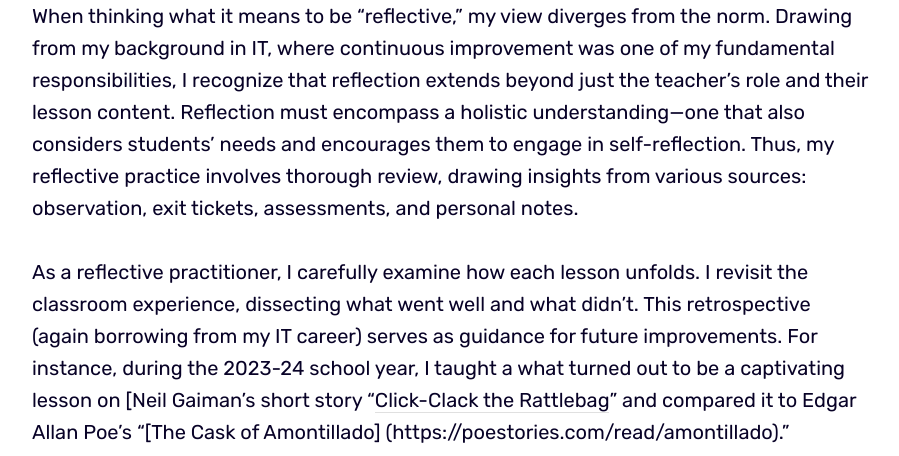
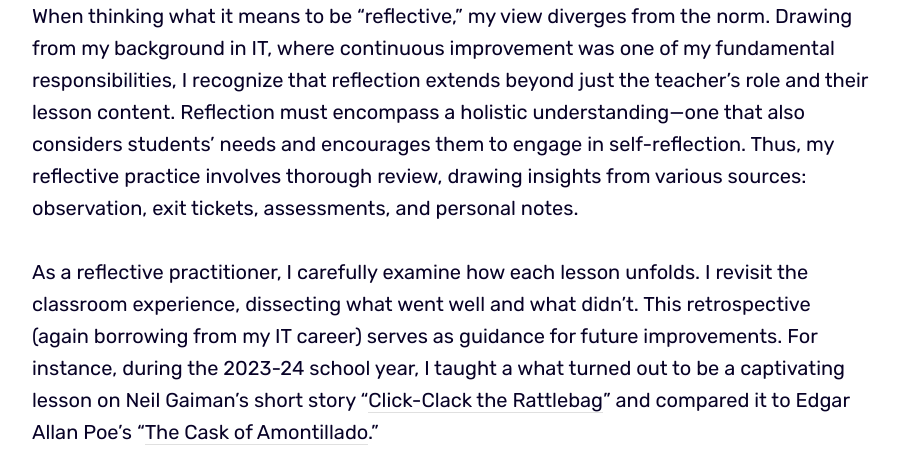
Before and after one commit to geoffreysperl/teaching, a Jekyll site: the page built from _pages/reflective.md, in a window 1280 px wide and 900 px high, scrolled down 667 px, cut to the strip 0-456 px from the top of the window. Shown: the whole strip, without its empty margins (188-1087 px from the left). Built offline with Jekyll 4.4.1, drawn with Linux system fonts in a browser that asks for light colours.

Commit message:
Fixed formatting issue in reflective.md

```diff
--- a/_pages/reflective.md
+++ b/_pages/reflective.md
@@ -18,7 +18,7 @@ permalink: /reflective/
 
 When thinking what it means to be “reflective,” my view diverges from the norm. Drawing from my background in IT, where continuous improvement was one of my fundamental responsibilities, I recognize that reflection extends beyond just the teacher’s role and their lesson content. Reflection must encompass a holistic understanding—one that also considers students’ needs and encourages them to engage in self-reflection. Thus, my reflective practice involves thorough review, drawing insights from various sources: observation, exit tickets, assessments, and personal notes.
 
-As a reflective practitioner, I carefully examine how each lesson unfolds. I revisit the classroom experience, dissecting what went well and what didn’t. This retrospective (again borrowing from my IT career) serves as guidance for future improvements. For instance, during the 2023-24 school year, I taught a what turned out to be a captivating lesson on [Neil Gaiman's short story “[Click-Clack the Rattlebag](https://www.commonlit.org/en/texts/click-clack-the-rattle-bag)” and compared it to Edgar Allan Poe's “[The Cask of Amontillado] (https://poestories.com/read/amontillado).”
+As a reflective practitioner, I carefully examine how each lesson unfolds. I revisit the classroom experience, dissecting what went well and what didn’t. This retrospective (again borrowing from my IT career) serves as guidance for future improvements. For instance, during the 2023-24 school year, I taught a what turned out to be a captivating lesson on Neil Gaiman's short story “[Click-Clack the Rattlebag](https://www.commonlit.org/en/texts/click-clack-the-rattle-bag)” and compared it to Edgar Allan Poe's “[The Cask of Amontillado](https://poestories.com/read/amontillado).”
 
 <div class="gallery-box">
   <div class="gallery">
```
